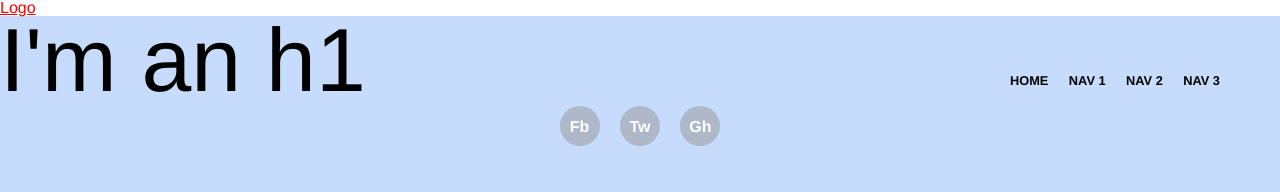
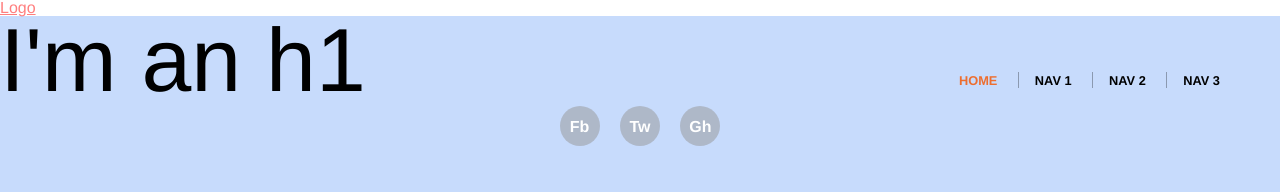
Before and after one commit to jlonsway/jlonsway.github.io, a Jekyll site: the page built from index.html, in a window 1280 px wide. Shown: the top 192 px of the page. Built offline with Jekyll 4.4.1, drawn with Linux system fonts in a browser that asks for light colours.

Commit message:
Add navigation styles for click and hover

```diff
--- a/css/main.css
+++ b/css/main.css
@@ -55,12 +55,30 @@ a {
   display: inline-block;
   margin-left: 1em;
 }
+.header-nav > li ~ li {
+  border-left: 1px solid rgba(0, 0, 0, 0.3);
+  padding-left: 1em;
+}
 .header-nav a {
   color: #000;
   font-size: 0.8rem;
   font-weight: bold;
   text-decoration: none;
   text-transform: uppercase;
+}
+.header-nav a:hover,
+.header-nav a:active {
+  color: #ed6e2f;
+}
+.header-logo:hover,
+.header-logo:active {
+  opacity: 0.5;
+}
+.header-nav > li:first-child a {
+  color: #ed6e2f;
+}
+.header-nav > li:first-child a:hover {
+  color: #000;
 }
 
 /* HERO STYLES */
```
